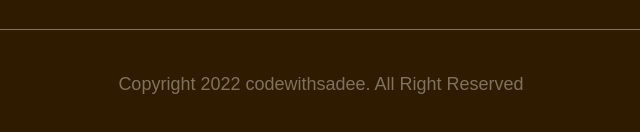
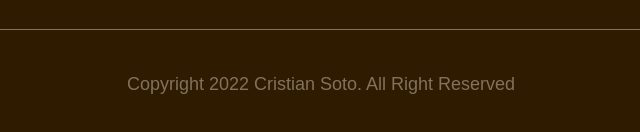
Before and after one commit to cdsotov/craft-master, a plain HTML site: page index.html in a window 1280 px wide. Shown: the part 6990-7122 px from the top of the page, 319-959 px from the left. Drawn offline with nearby package versions, Linux system fonts and the light colour scheme; a web font is replaced by a local one.

Commit message:
Add files via upload

```diff
--- a/index.html
+++ b/index.html
@@ -933,7 +933,7 @@
 
         <div class="footer-bottom">
           <p class="copyright">
-            Copyright 2022 codewithsadee. All Right Reserved
+            Copyright 2022 Cristian Soto. All Right Reserved
           </p>
         </div>
       </div>
```
